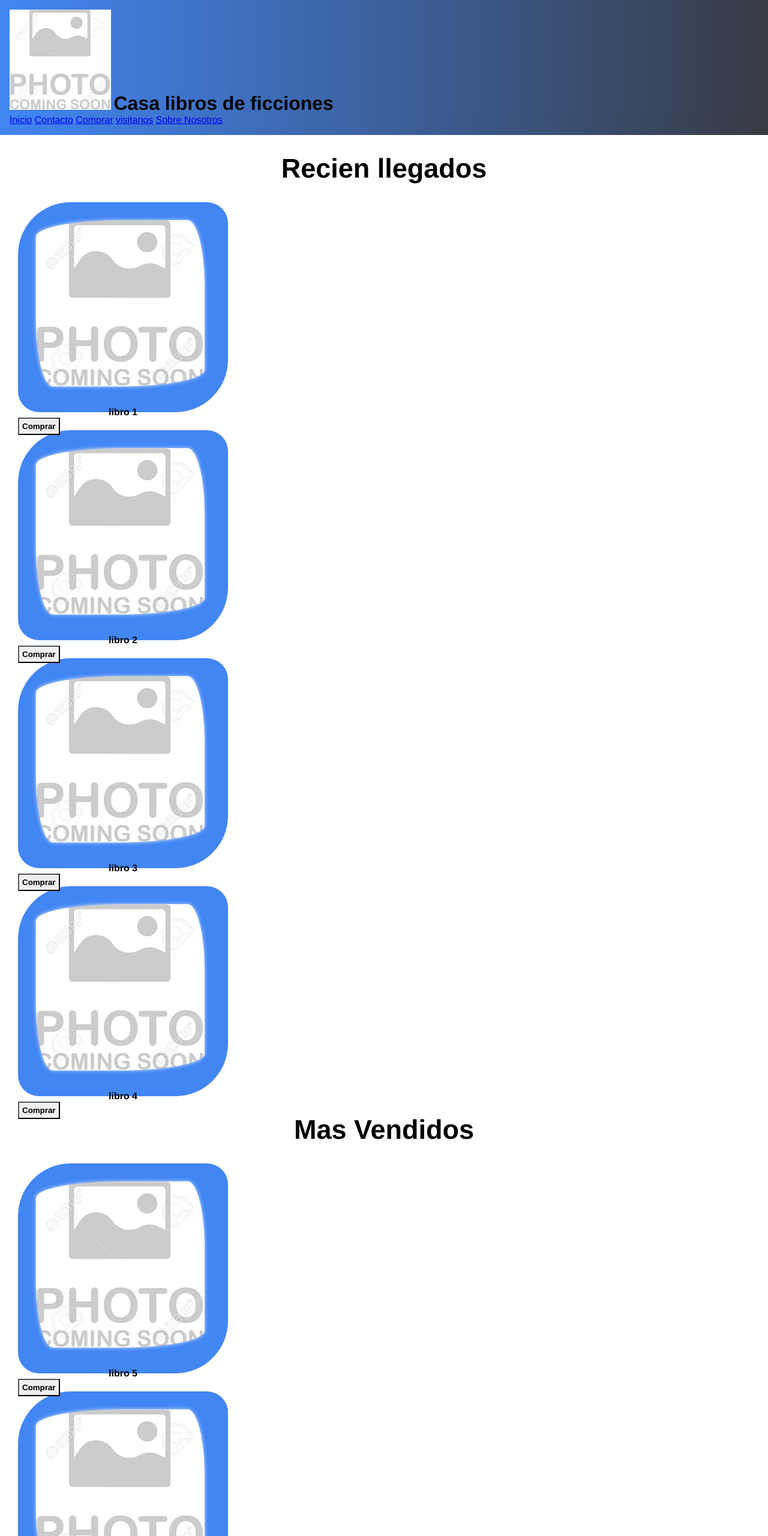
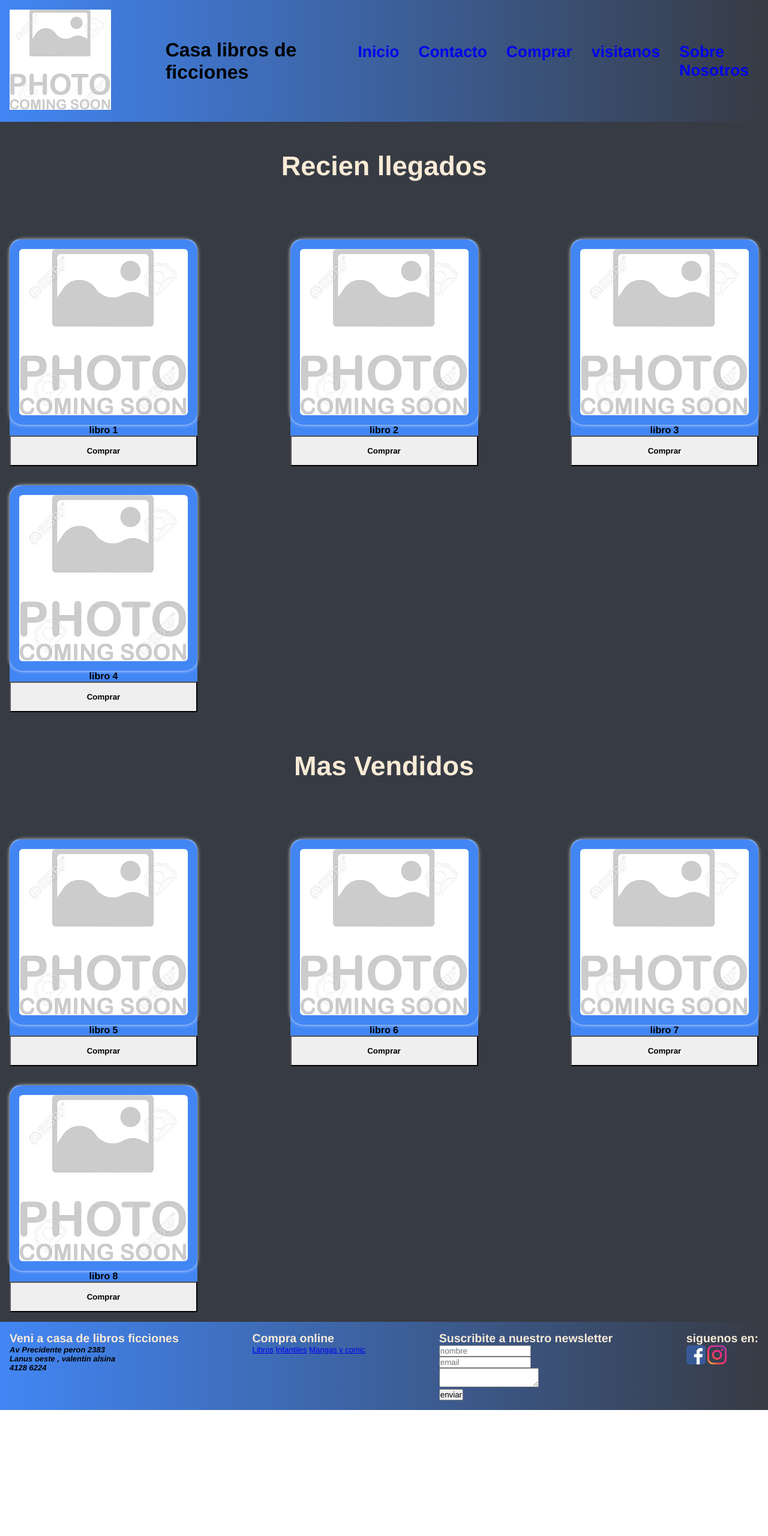
Before and after one commit to andresplatino/casadelibrosficciones, a plain HTML site: page index.html in a window 1280 px wide. Shown: the top 2560 px of the page at 60% size. After the commit the page ends 2350 px from the top, so only its background shows below. Drawn offline with Linux system fonts and the light colour scheme.

Commit message:
aplicando flex

```diff
--- a/css/estilos.css
+++ b/css/estilos.css
@@ -5,47 +5,61 @@
 }
 /* css header+nav */
 .header{
-
+    display: flex;
+    align-items: center;
+    justify-content: space-between;
     background: #373B44;
     background: -webkit-linear-gradient(to right, #4286f4, #373B44);
     background: linear-gradient(to right, #4286f4, #373B44);
-    padding: 16px;
+    padding: 1rem;
 }
-.header__titulo{
-    display: inline;
+.header__image{
+    width: 25%;
 }
-li {
-    display: inline;
+h1{
+    align-items: center;
+    font-weight: bold;
 }
-h1{font-weight: bold;
+h2{
+    color:antiquewhite
 }
-.header__nav{
-    background: #373B44;
-    background: -webkit-linear-gradient(to right, #4286f4, #373B44);
-    background: linear-gradient(to right, #4286f4, #373B44);
+ul{
+    display: flex;
+    font-size: x-large;
+    font-weight: bold;
+}
+li{
+    list-style: none;
+    margin:1rem
+}
+li a{
+    text-decoration: none;
+    font-size: 110%;
+}
+.main{
+    background-color: #373B44;
 }
 /* css index */
 .imagen{
-    padding: 10x;
-    margin: 30px;
-    border-radius: 50% 10% / 10% 40%;
+    padding: 1rem;
+    border-radius: 7%;
     box-shadow: 0 0 6px 0 rgba(255, 255 , 255, 0.8);
 }
 .recienllegados{
-    padding: 10x;
-    margin: 30px;
-    border-radius: 25% 10%;
+    padding: 1rem;
+    border-radius: 5%;
 }
 .recienllegados__titulo{
+    padding: 3rem;
     text-align: center;
     font-size: 45px;
 }
 .recienllegados__imagen{
-    border-radius: 25% 10%;
+    display:flex;
+    flex-direction: column;
+    border-radius:5%;
     background-color: #4286f4;
-    width: 350px;
-    height: 350px;
-    margin-top: 30px;
+    margin-top: 2rem;
 }
 .recienllegados__titulo-libro{
     text-align: center;
@@ -53,41 +67,76 @@ h1{font-weight: bold;
 }
 .boton{
     border-color: black;
-    padding: 5px;
+    padding: 1rem;
     font-weight: bold;
 }
 .masvendidos{
-    padding: 10x;
-    margin: 30px;
-    border-radius: 25% 10%;
+    padding: 1rem;
+    border-radius: 5%;
 }
 .masvendidos__titulo{
+    padding: 3rem;
     text-align:center;
     font-size: 45px;
 }
 .masvendidos__imagen{
-    border-radius: 25% 10%;
+    display:flex;
+    flex-direction: column;
+    border-radius: 5%;
     background-color: #4286f4;
-    width: 350px;
-    height: 350px;
-    margin-top: 30px;
+    margin-top: 2rem;
 }
 .masvendidos__titulo-libro{
     text-align:center;
     font-weight:bold;
 }
+/* APLICANDO FLEX */
+
+.recienllegados{
+    display: flex;
+    justify-content: space-between;
+    flex-wrap: wrap;
+}
+.masvendidos{
+    display: flex;
+    justify-content: space-between;
+    flex-wrap: wrap;
+}
+.comprar{
+    display: flex;
+    justify-content: space-between;
+    flex-wrap: wrap;
+}
+.contactos{
+    display: flex;
+    justify-content: space-between;
+}
+.visitanos{
+    display: flex;
+    justify-content: space-between;
+}
+.footer{
+    display: flex;
+    justify-content: space-between;
+}
+
 /* css comprar */
+.comprar__titulo{
+    padding: 3rem;
+    text-align:center;
+    font-size: 45px;
+}
 .comprar{
-    padding: 10x;
-    margin: 30px;
-    border-radius: 25% 10%;
+    padding: 1rem;
+    border-radius: 5%;
+
 }
 .comprar__imagen{
-    border-radius: 25% 10%;
+    display:flex;
+    flex-direction: column;
+    border-radius: 5%;
     background-color: #4286f4;
-    width: 350px;
-    height: 350px;
-    margin-top: 30px;
+    margin-top: 2rem;
 }
 .comprar__titulo-libro{
     text-align: center;
@@ -98,6 +147,11 @@ h1{font-weight: bold;
 /* css contactos */
 
 .contactos{
+    text-align:center;
+    font-size: 45px;
+}
+.contactos__titulo{
+    padding: 3rem;
     text-align:center;
     font-size: 45px;
 }
@@ -138,10 +192,8 @@ h1{font-weight: bold;
     background: #373B44;
     background: -webkit-linear-gradient(to right, #4286f4, #373B44);
     background: linear-gradient(to right, #4286f4, #373B44);
-    padding: 16px;
+    padding: 1rem;
     font-size: small;
-    padding: auto;
-    margin-top: 16px;
 }
 .footer__descripcion-direccion{
     font-weight: bold;
--- a/index.html
+++ b/index.html
@@ -11,25 +11,37 @@
 <body>
     <header class="header">
         <!-- logo + titulo principal -->
-        <a class="header__logo" href="./index.html"><img src="./recursos/logo.png" alt="logo casa de libros de ficciones"></a>
+        <div class="header__image">
+
+            <a href="./index.html"><img src="./recursos/logo.png" alt="logo ficciones"></a>
+
+        </div>
+
+
         <h1 class="header__titulo">Casa libros de ficciones</h1>
+
         <!-- empieza la navegacion -->
         <nav class="header__nav">
+
             <ul>
+
                 <li><a href="./index.html">Inicio</a>
                 <li><a href="./paginas/contactanos.html">Contacto</a></li>
                 <li><a href="./paginas/comprar.html">Comprar</a></li>
                 <li><a href="./paginas/visitanos.html">visitanos</a></li>
                 <li><a href="./paginas/sobre-nosotros.html">Sobre Nosotros</a></li>
+
             </ul>
+
         </nav>
         <!-- termina la navegacion -->
     </header>
-    <main>
+
+    <main class="main">
         <!-- empieza la seccion recien llegados -->
+
+        <h2 class="recienllegados__titulo">Recien llegados</h2>
         <section class="recienllegados">
-
-            <h2 class="recienllegados__titulo">Recien llegados</h2>
 
             <div class="recienllegados__imagen">
                 <img class="imagen" src="./recursos/proximamente-foto.png">
@@ -58,9 +70,10 @@
         <!-- termina la seccion recien llegados -->
 
         <!-- empieza la seccion recien mas vendidos -->
+
+        <h2 class="masvendidos__titulo">Mas Vendidos</h2>
+
         <section class="masvendidos">
-
-            <h2 class="masvendidos__titulo">Mas Vendidos</h2>
 
             <div class="masvendidos__imagen">
                 <img class="imagen" src="./recursos/proximamente-foto.png">
```
Also changed, not shown: paginas/comprar.html (+35 -13 lines), paginas/contactanos.html (+21 -8 lines), paginas/sobre-nosotros.html (+19 -7 lines), paginas/visitanos.html (+19 -7 lines).
